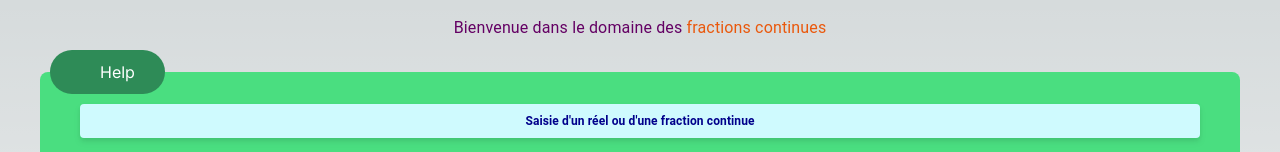
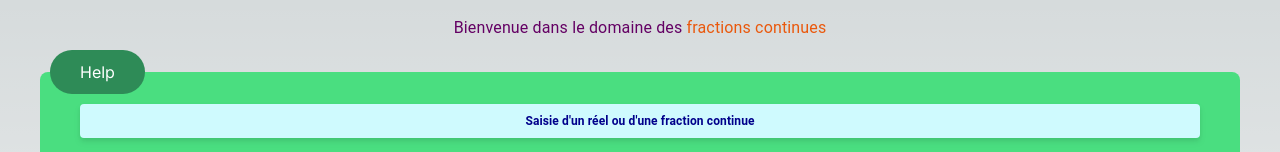
Before and after one commit to esHome33/frac, a Next.js app: page / in a window 1280 px wide. Shown: the top 152 px of the page. Built offline with nearby package versions, Linux system fonts and the light colour scheme.

Commit message:
v1.0.7 oups...

```diff
--- a/app/page.tsx
+++ b/app/page.tsx
@@ -10,12 +10,12 @@ function Home() {
 
 	useEffect(() => {
 		if (window.innerWidth < 700) {
-			setPadding_gauche("0px");
+			setPadding_gauche("2px");
 		} else {
 			setPadding_gauche("50px");
 		}
 		return;
-	},[]);
+	}, []);
 
 	const router = useRouter();
 	return (
@@ -25,12 +25,12 @@ function Home() {
 					borderRadius: "50px",
 					position: "fixed",
 					top: "50px",
-					left: "50px",
+					left: padding_gauche,
 					color: "white",
 					backgroundColor: "seagreen",
 					zIndex: "10",
 					padding: "10px",
-					paddingLeft: padding_gauche,
+					paddingLeft: "30px",
 					paddingRight: "30px",
 				}}
 				onClick={(e) => {
--- a/package.json
+++ b/package.json
@@ -1,6 +1,6 @@
 {
 	"name": "fractions_continues",
-	"version": "1.0.6",
+	"version": "1.0.7",
 	"private": true,
 	"author": {
 		"email": "eshome.fr@gmail.com",
```
